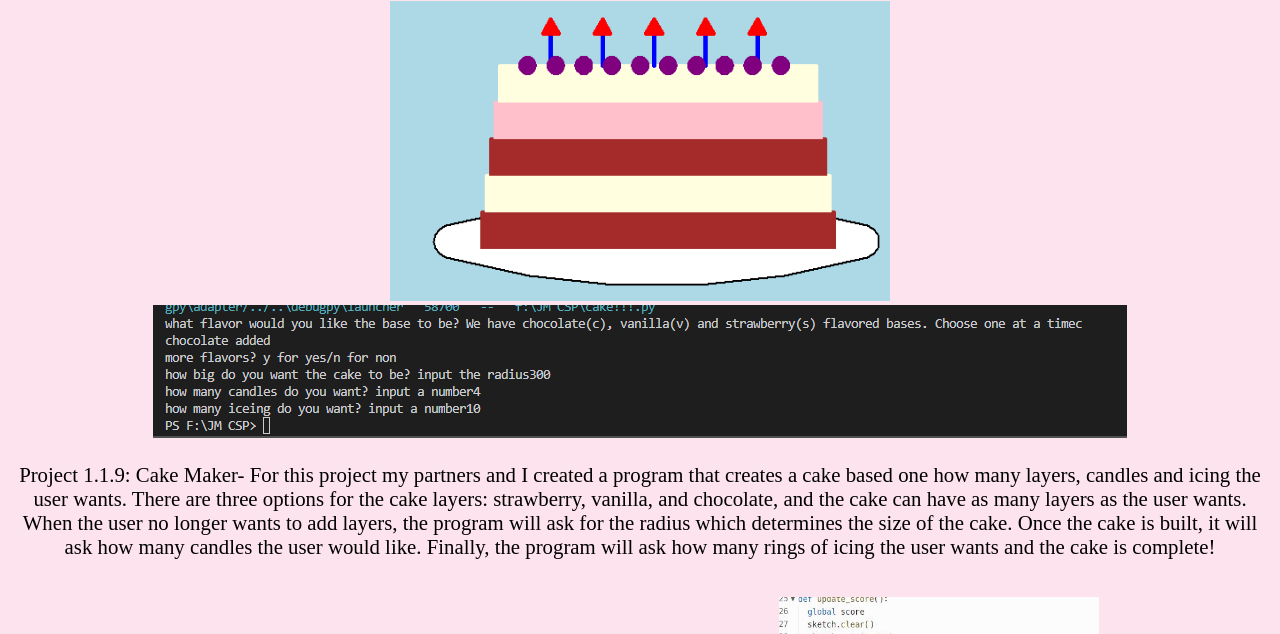
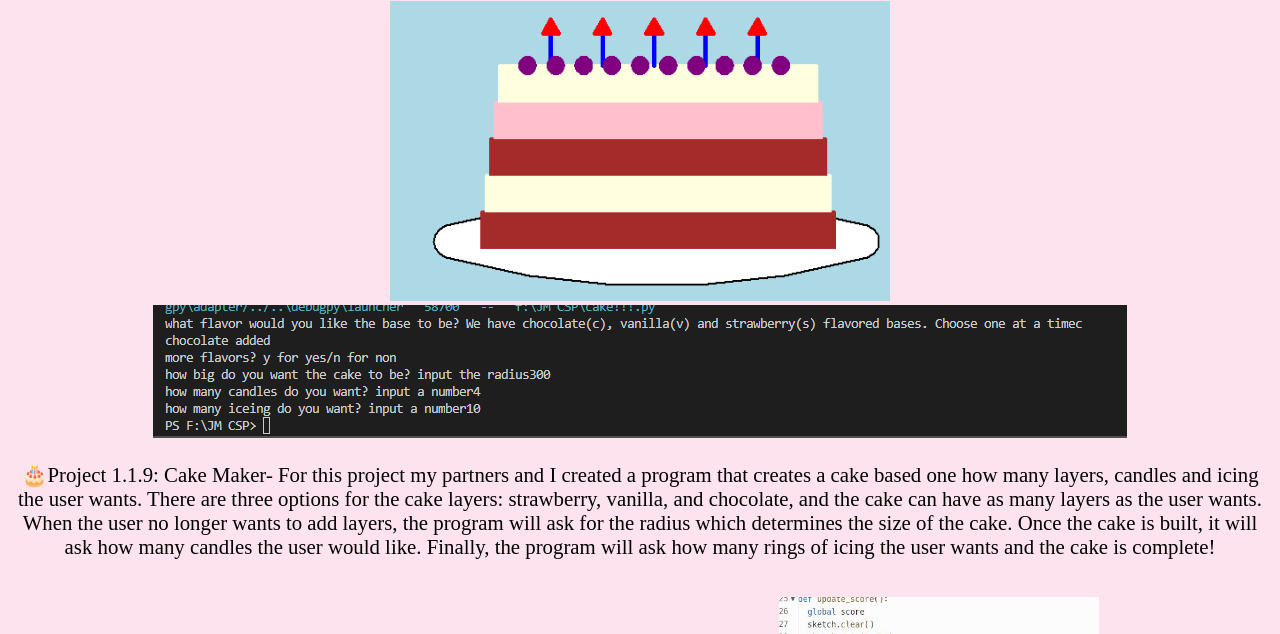
Before and after one commit to j-ennifermejia/csp2022, a plain HTML site: page portfolio.html in a window 1280 px wide. Shown: the part 105-739 px from the top of the page. Drawn offline with Linux system fonts and the light colour scheme.

Commit message:
Update portfolio.html

```diff
--- a/portfolio.html
+++ b/portfolio.html
@@ -16,7 +16,7 @@
 <center>
 <img src="images/cake.PNG" style="width:500px;height:300px">
 <img src="images/cakeinput.PNG" style="width:974px;height:133px">
-<p style="font-size:130%;">Project 1.1.9: Cake Maker- For this project my partners and I created a program that creates a cake based one how many layers, candles and icing the user wants. There are three options for the cake layers: strawberry, vanilla, and chocolate, and the cake can have as many layers as the user wants. When the user no longer wants to add layers, the program will ask for the radius which determines the size of the cake. Once the cake is built, it will ask how many candles the user would like. Finally, the program will ask how many rings of icing the user wants and the cake is complete!</p>
+<p style="font-size:130%;">&#127874;Project 1.1.9: Cake Maker- For this project my partners and I created a program that creates a cake based one how many layers, candles and icing the user wants. There are three options for the cake layers: strawberry, vanilla, and chocolate, and the cake can have as many layers as the user wants. When the user no longer wants to add layers, the program will ask for the radius which determines the size of the cake. Once the cake is built, it will ask how many candles the user would like. Finally, the program will ask how many rings of icing the user wants and the cake is complete!</p>
 <br>
  <img src="images/gamebomb.PNG" style="width:210px;height:210px">
  <img src="images/pumpkin.PNG" style="width:380px;height:280px">
```
